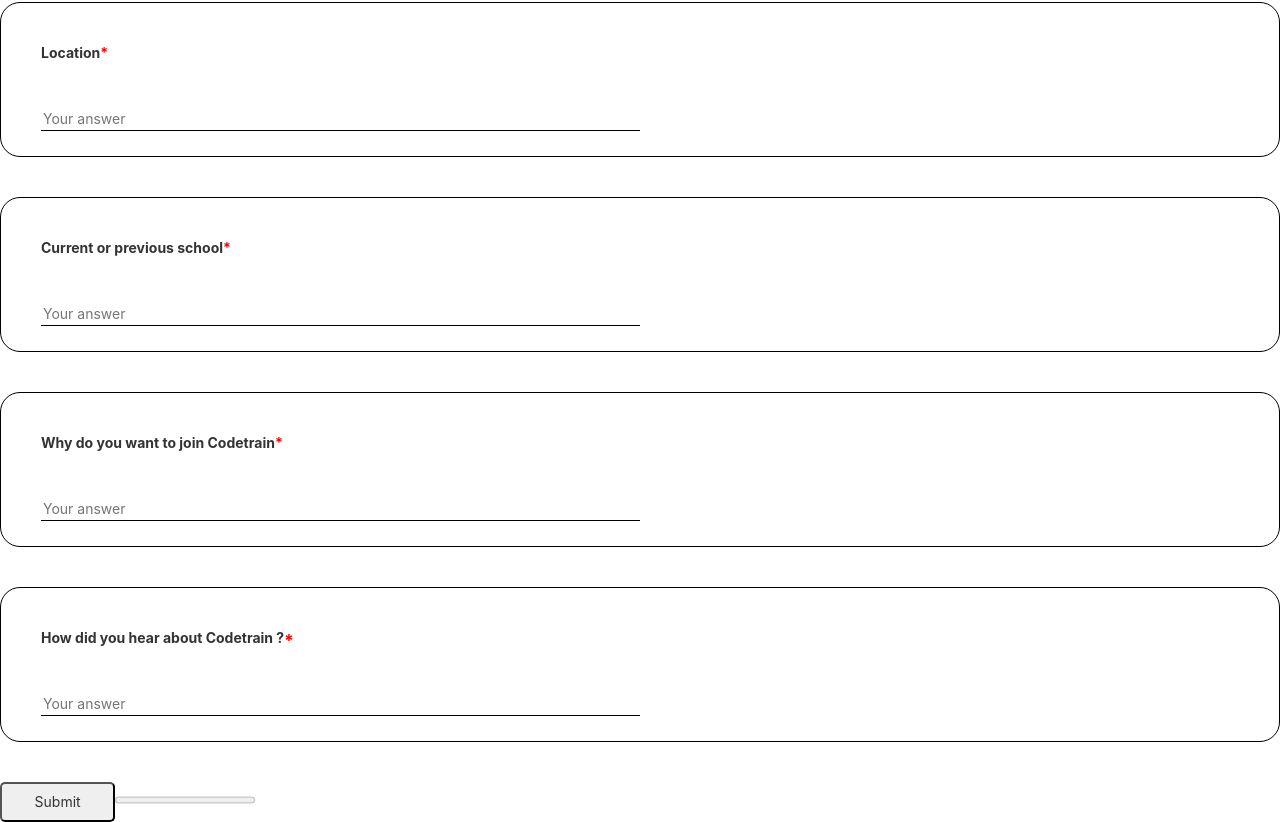
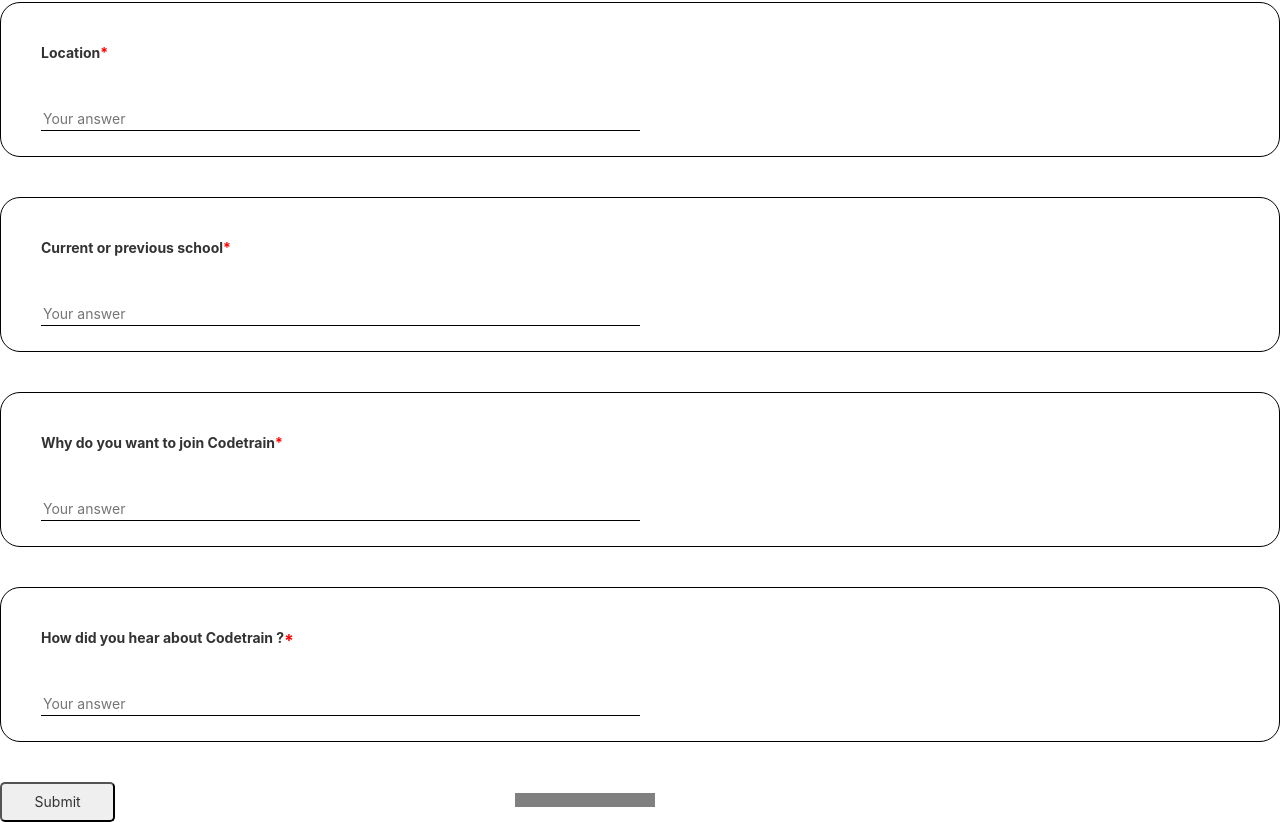
Before and after one commit to kencal20/react-forms_ass, a React (Create React App) app: page / in a window 1280 px wide. Shown: the part 1374-2196 px from the top of the page. Built offline with nearby package versions, Linux system fonts and the light colour scheme.

Commit message:
css update

```diff
--- a/public/css/codetrainform.css
+++ b/public/css/codetrainform.css
@@ -41,3 +41,8 @@
   width: 9%;
   height: 5vh;
 }
+
+progress {
+  margin-left: 400px;
+background: chartreuse;
+}
```
